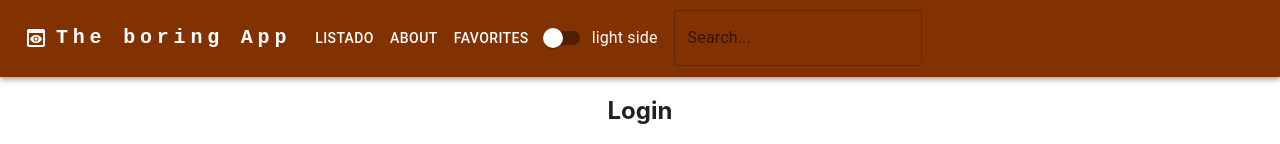
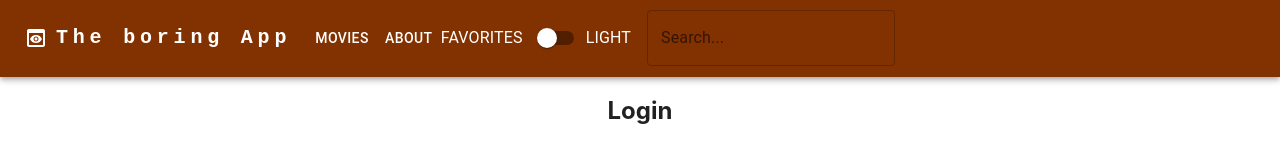
Before and after one commit to petermoyano/react-skill-up1, a React (Create React App) app: page / in a window 1280 px wide. Shown: the top 144 px of the page. Built offline with nearby package versions, Linux system fonts and the light colour scheme.

Commit message:
Styling to collapsable menu in App bar

```diff
--- a/src/components/FavsSelect.js
+++ b/src/components/FavsSelect.js
@@ -4,6 +4,7 @@ import Menu from '@mui/material/Menu';
 import MenuItem from '@mui/material/MenuItem';
 
 import { FavsContext } from '../FavsContext'
+import { Typography } from '@mui/material';
 
 
 
@@ -27,13 +28,16 @@ export default function BasicMenu() {
         aria-haspopup="true"
         aria-expanded={open ? 'true' : undefined}
         onClick={handleClick}
-        sx={{color: 'inherit',
-        display: 'block',
-        alignItems: 'center',
-        textAlign: 'center'
-    }}
-      >
-        Favorites
+        sx={{
+          color: 'inherit',
+          display: 'block',
+          alignItems: 'center',
+          textAlign: 'center',
+          paddingLeft: 0
+        }}
+      ><Typography>
+          FAVORITES
+        </Typography>
       </Button>
       <Menu
         id="basic-menu"
@@ -44,7 +48,7 @@ export default function BasicMenu() {
           'aria-labelledby': 'basic-button',
         }}
       >
-          {Favs.length ? Favs.map(fav => {return <MenuItem onClick={handleClose}>{fav.title}</MenuItem>}) : "No favorites added yet!"}
+        {Favs.length ? Favs.map(fav => { return <MenuItem onClick={handleClose}>{fav.title}</MenuItem> }) : "No favorites added yet!"}
       </Menu>
     </>
   );
--- a/src/components/Header.js
+++ b/src/components/Header.js
@@ -24,7 +24,7 @@ import FavsSelect from './FavsSelect';
 import ThemeSwitch from './ThemeSwitch';
 
 
-const pages = ['Listado', 'About'];
+const pages = ['MOVIES', 'ABOUT'];
 const settings = ['My Profile', 'Logout'];
 
 const ResponsiveAppBar = ({ themeMode, SetThemeMode }) => {
@@ -110,23 +110,24 @@ const ResponsiveAppBar = ({ themeMode, SetThemeMode }) => {
                             open={Boolean(anchorElNav)}
                             onClose={handleCloseNavMenu}
                             sx={{
-                                display: { xs: 'block', md: 'none', color: 'black' },
+                                display: { xs: 'block', md: 'none' },
+                                color: 'primary.main',
                             }}
                         >
                             {pages.map((page) => (
-                                <MenuItem key={page} onClick={handleCloseNavMenu}>
-                                    <Typography textAlign="center" color='black'>
-                                        <Link to={`/${page}`}>
+                                <MenuItem key={page} onClick={handleCloseNavMenu} >
+                                    <Link to={`/${page}`} >
+                                        <Typography textAlign="center" >
                                             {page}
-                                        </Link>
-                                    </Typography>
+                                        </Typography>
+                                    </Link>
                                 </MenuItem >
                             ))}
                             <MenuItem onClick={handleCloseNavMenu}>
                                 <FavsSelect
                                     key="FavsSelect"
                                     onClick={handleCloseNavMenu}
-                                    sx={{ my: 2, color: 'white', display: 'block' }}
+                                    sx={{ my: 2, display: 'block', }}
                                 />
                             </MenuItem>
                             <MenuItem onClick={handleCloseNavMenu}>
@@ -160,7 +161,7 @@ const ResponsiveAppBar = ({ themeMode, SetThemeMode }) => {
                             <Button
                                 key={page}
                                 onClick={handleCloseNavMenu}
-                                sx={{ my: 2, color: 'white', display: 'block' }}
+                                sx={{ my: 2, display: 'block' }}
                             >
                                 <Link to={`/${page}`}>
                                     {page}
@@ -216,7 +217,7 @@ const ResponsiveAppBar = ({ themeMode, SetThemeMode }) => {
                     </Box>
                 </Toolbar>
             </Container>
-        </AppBar>
+        </AppBar >
     );
 };
 export default ResponsiveAppBar;
--- a/src/components/ThemeSwitch.js
+++ b/src/components/ThemeSwitch.js
@@ -9,7 +9,7 @@ export default function ThemeSwitch({ themeMode, SetThemeMode }) {
     }
     return (
         <FormGroup >
-            <FormControlLabel control={<Switch onClick={toggleThemeMode} />} label={`${themeMode} side`} />
+            <FormControlLabel control={<Switch onClick={toggleThemeMode} />} label={`${themeMode.toUpperCase()}`} />
         </FormGroup>
     );
 }
--- a/src/css/Header.css
+++ b/src/css/Header.css
@@ -1,4 +1,12 @@
 a{
     text-decoration: none;
-    color: white;
+    color: white
 }
+
+li a{
+    color: inherit
+}
+li button{
+    padding: 0;
+    background-color: red;
+}
```
